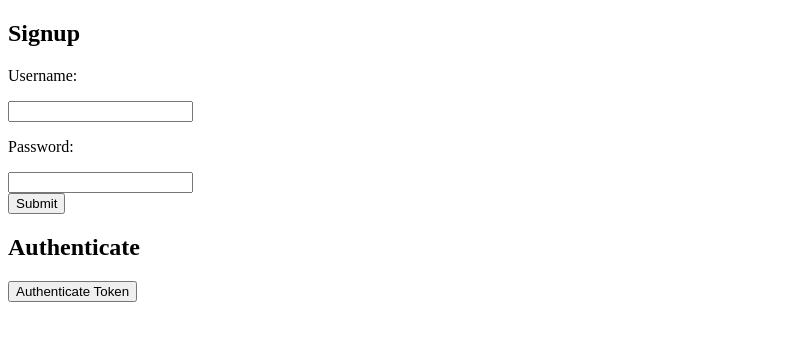
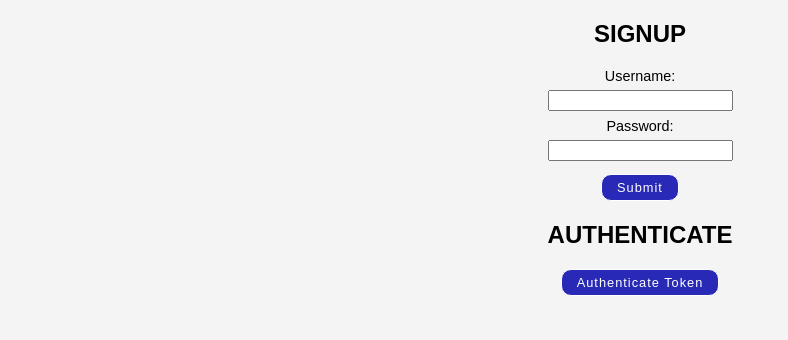
Before and after one commit to kingsleyimages/reactFormDataFetch, a React (Vite) app: page / in a window 1280 px wide. Shown: the top 340 px of the page, without its empty margins (0-788 px from the left). Built offline with nearby package versions, Linux system fonts and the light colour scheme.

Commit message:
all but validation

```diff
--- a/src/components/Authenticate/Authenticate.jsx
+++ b/src/components/Authenticate/Authenticate.jsx
@@ -1,11 +1,11 @@
 import axios from 'axios';
 import React, { useState } from 'react';
 
-function Authenticate(token) {
+function Authenticate({ token }) {
   const [error, setError] = useState(null);
   const [authorized, setAuthorized] = useState(null);
 
-  async function handleAuth(token) {
+  async function handleAuth() {
     try {
       const data = await axios.get(
         'https://fsa-jwt-practice.herokuapp.com/authenticate',
@@ -16,12 +16,13 @@ function Authenticate(token) {
           },
         }
       );
-
-      setAuthorized(data.statusText);
+      console.log(data);
+      setAuthorized(data.data.message);
     } catch (err) {
       setError(err.message);
+      console.log('Authentication failed', err);
     }
-    console.log('Authenticating Token');
+    console.log('Authentication Successful', authorized);
   }
   return (
     <>
--- a/src/components/SignUpForm/SignUpForm.jsx
+++ b/src/components/SignUpForm/SignUpForm.jsx
@@ -1,8 +1,8 @@
 import React, { useState } from 'react';
 import axios from 'axios';
-import Authenticate from '../Authenticate/Authenticate';
+import styles from './SignUpForm.module.css';
 
-function SignUpForm(setToken) {
+function SignUpForm({ setToken }) {
   // create state variables for input fields with initial state of empty strings
   const [username, setUsername] = useState('');
   const [password, setPassword] = useState('');
@@ -22,14 +22,15 @@ function SignUpForm(setToken) {
         }
       );
       // store token in state variable from App.jsx
-      setToken = data.data.token;
+      setToken(data.data.token);
       console.log(data.data);
     } catch (err) {
+      console.log(err);
       setError(err.message);
     }
-    setUsername('');
-    setPassword('');
-    setError(null);
+    // setUsername('');
+    // setPassword('');
+    // setError(null);
   }
 
   return (
--- /dev/null
+++ b/src/components/SignUpForm/SignUpForm.module.css
@@ -0,0 +1,27 @@
+body {
+  font-family: Arial, sans-serif;
+  margin: 0;
+  padding: 0;
+  background-color: #f4f4f4;
+  text-align: center;
+}
+h2 {
+  text-transform: uppercase;
+}
+button[type='submit'],
+button {
+  display: block;
+  margin: 1% auto;
+  background-color: rgb(41, 41, 183);
+  color: white;
+  font-size: 0.8rem;
+  padding: 5px 15px;
+  border: 1px solid white;
+  letter-spacing: 1px;
+  border-radius: 10px;
+}
+p {
+  font-size: 0.9rem;
+  line-height: 1rem;
+  margin: 0.5%;
+}
```
